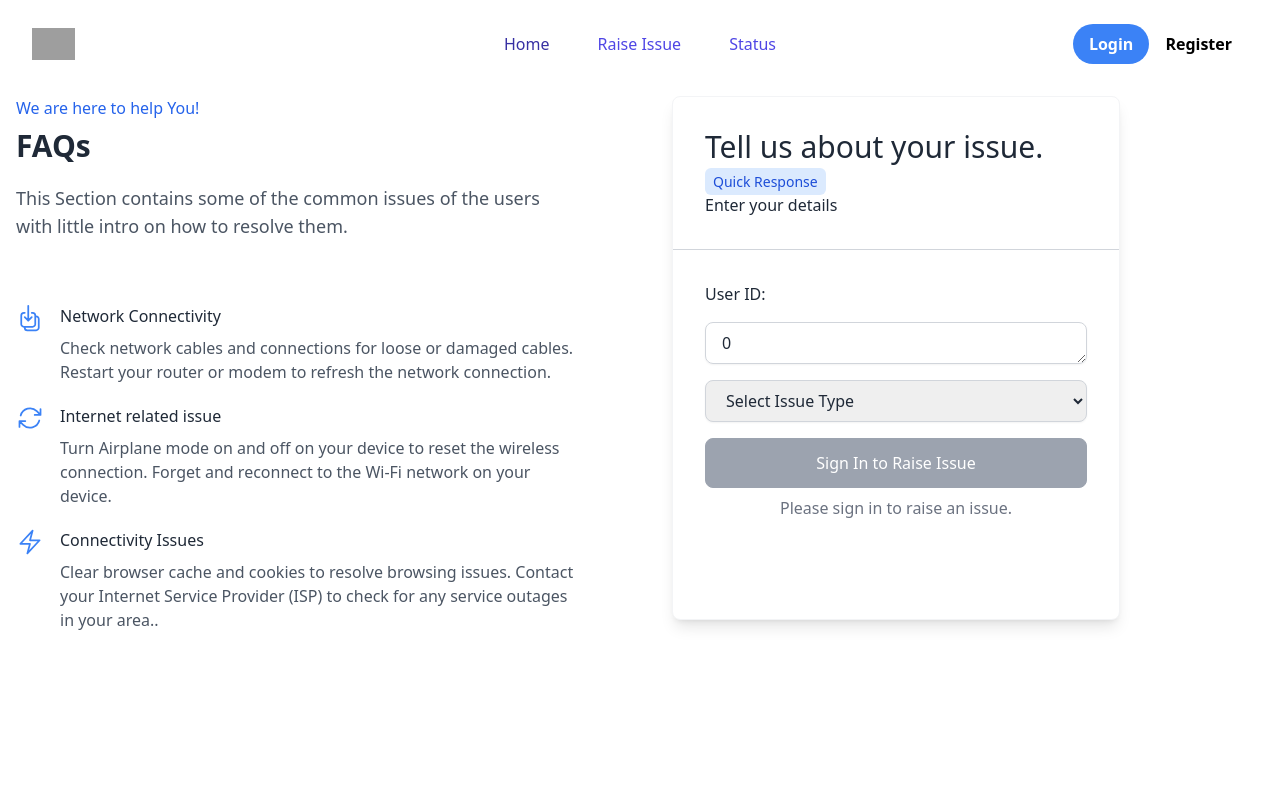
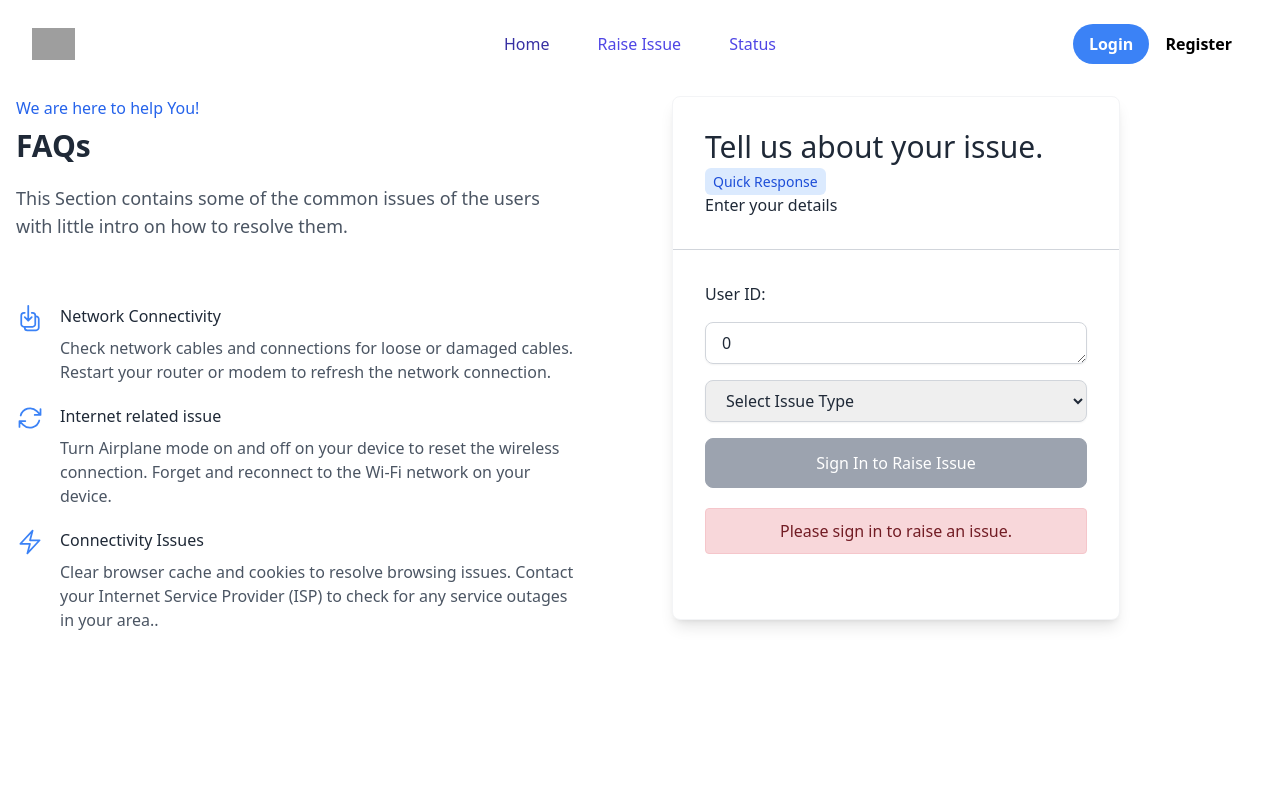
Before and after one commit to sharonvijay/r-csm-app, a React (Create React App) app: page /raise-issue in a window 1280 px wide. Shown: the top 790 px of the page. Built offline with nearby package versions, Linux system fonts and the light colour scheme; grey boxes are pictures that could not be loaded.

Commit message:
react csm-app

```diff
--- a/src/components/RaiseIssueComponent.tsx
+++ b/src/components/RaiseIssueComponent.tsx
@@ -172,7 +172,7 @@ const RaiseIssueComponent = () => {
                 {isButtonDisabled ? "Sign In to Raise Issue" : "Submit"}
               </button>
               {isButtonDisabled && (
-                <p className="mt-2 text-center text-gray-500">
+                <p className="mt-2 login-message text-center">
                   Please sign in to raise an issue.
                 </p>
               )}
```
